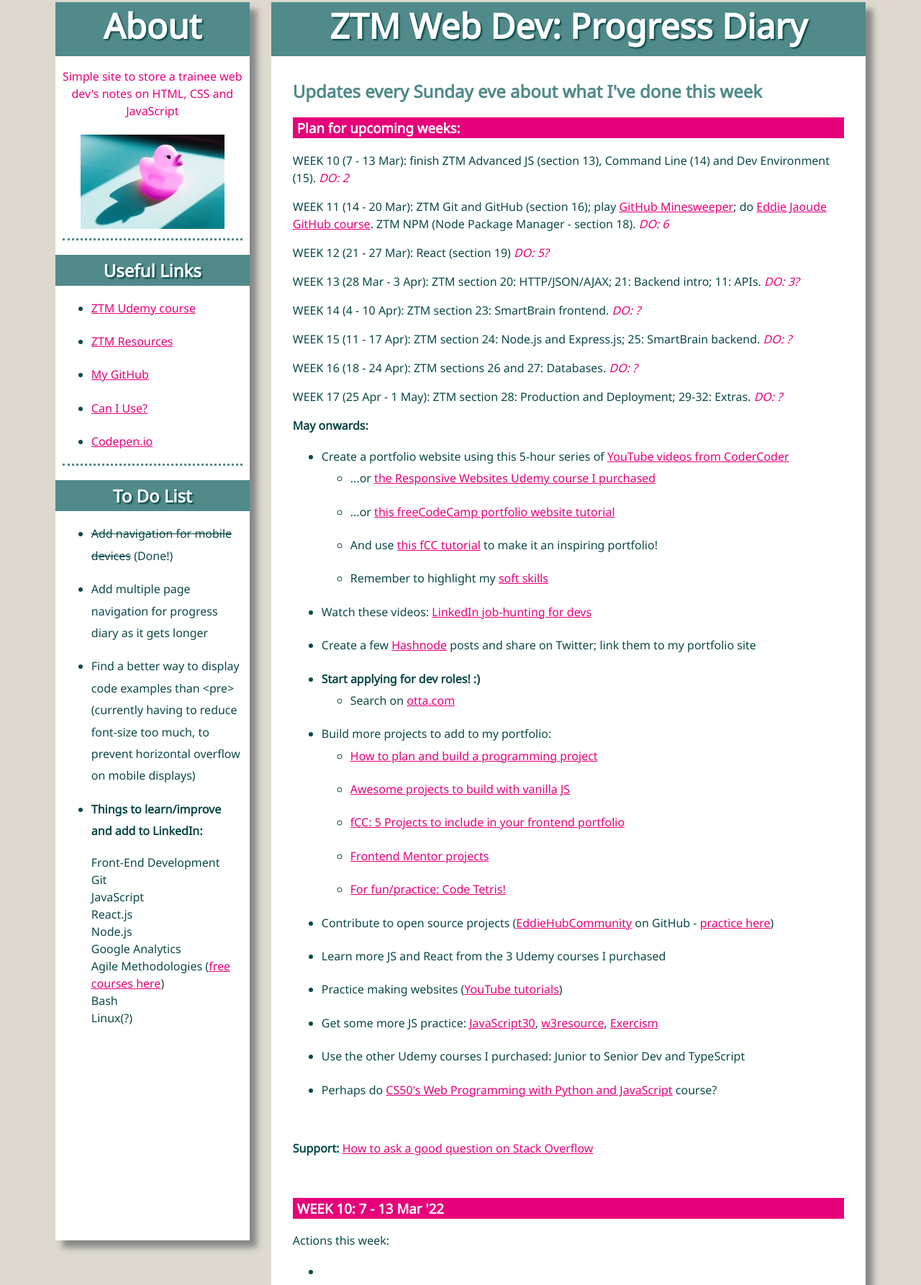
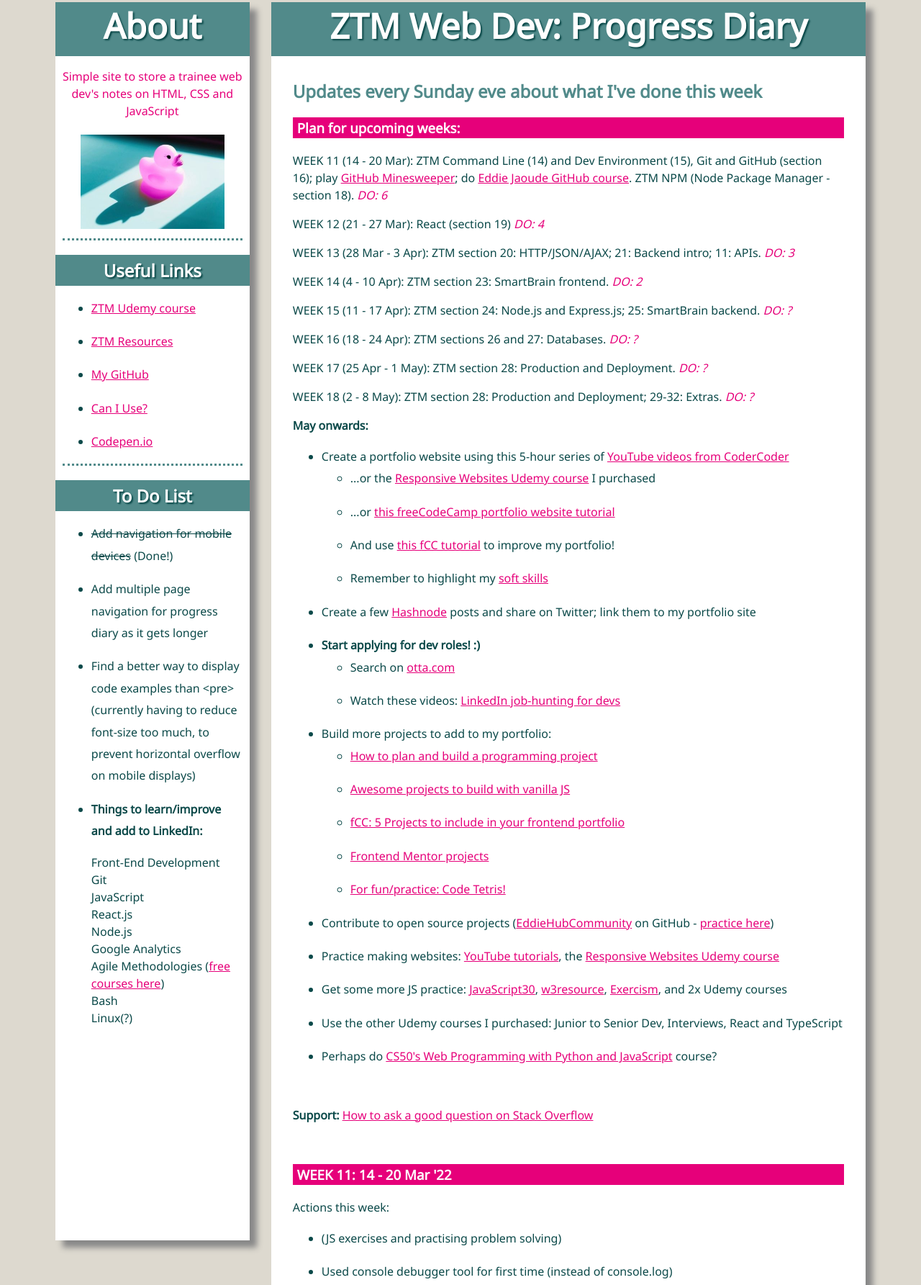
Before and after one commit to catehardy/coursenotes_site, a plain HTML site: page index.html in a window 1280 px wide. Shown: the part 77-1862 px from the top of the page at 72% size. Drawn offline with Linux system fonts and the light colour scheme.

Commit message:
Update journal and weekly planner

```diff
--- a/index.html
+++ b/index.html
@@ -71,28 +71,28 @@
 					<h2>Updates every Sunday eve about what I've done this week</h2>
 
 					<h3 class="pink-heading">Plan for upcoming weeks:</h3>
-					<p>WEEK 10 (7 - 13 Mar): finish ZTM Advanced JS (section 13), Command Line (14) and Dev Environment (15).<span class="days-off"> DO: 2</span></p>
-					<p>WEEK 11 (14 - 20 Mar): ZTM Git and GitHub (section 16); play <a href="https://profy.dev/project/github-minesweeper#start-project" target="_blank">GitHub Minesweeper</a>; do <a href="https://www.eddiejaoude.io/course-github-profile/index" target="_blank">Eddie Jaoude GitHub course</a>. ZTM NPM (Node Package Manager - section 18).<span class="days-off"> DO: 6</span></p>
-					<p>WEEK 12 (21 - 27 Mar): React (section 19)<span class="days-off"> DO: 5?</span></p>
-					<p>WEEK 13 (28 Mar - 3 Apr): ZTM section 20: HTTP/JSON/AJAX; 21: Backend intro; 11: APIs.<span class="days-off"> DO: 3?</span></p>
-					<p>WEEK 14 (4 - 10 Apr): ZTM section 23: SmartBrain frontend.<span class="days-off"> DO: ?</span></p>
+					<p>WEEK 11 (14 - 20 Mar): ZTM Command Line (14) and Dev Environment (15), Git and GitHub (section 16); play <a href="https://profy.dev/project/github-minesweeper#start-project" target="_blank">GitHub Minesweeper</a>; do <a href="https://www.eddiejaoude.io/course-github-profile/index" target="_blank">Eddie Jaoude GitHub course</a>. ZTM NPM (Node Package Manager - section 18).<span class="days-off"> DO: 6</span></p>
+					<p>WEEK 12 (21 - 27 Mar): React (section 19)<span class="days-off"> DO: 4</span></p>
+					<p>WEEK 13 (28 Mar - 3 Apr): ZTM section 20: HTTP/JSON/AJAX; 21: Backend intro; 11: APIs.<span class="days-off"> DO: 3</span></p>
+					<p>WEEK 14 (4 - 10 Apr): ZTM section 23: SmartBrain frontend.<span class="days-off"> DO: 2</span></p>
 					<p>WEEK 15 (11 - 17 Apr): ZTM section 24: Node.js and Express.js; 25: SmartBrain backend.<span class="days-off"> DO: ?</span></p>
 					<p>WEEK 16 (18 - 24 Apr): ZTM sections 26 and 27: Databases.<span class="days-off"> DO: ?</span></p>
-					<p>WEEK 17 (25 Apr - 1 May): ZTM section 28: Production and Deployment; 29-32: Extras.<span class="days-off"> DO: ?</span></p>
+					<p>WEEK 17 (25 Apr - 1 May): ZTM section 28: Production and Deployment.<span class="days-off"> DO: ?</span></p>
+					<p>WEEK 18 (2 - 8 May): ZTM section 28: Production and Deployment; 29-32: Extras.<span class="days-off"> DO: ?</span></p>
 					<p><strong>May onwards:</strong></p>
 					<ul><li>Create a portfolio website using this 5-hour series of <a href="https://www.youtube.com/playlist?list=PLUWqFDiirlsuYscECzks6zIZWr_Cfcx9k" target="_blank">YouTube videos from CoderCoder</a>
 						<ul>
-							<li>...or <a href="https://www.udemy.com/course/design-and-develop-a-killer-website-with-html5-and-css3/learn/lecture/27511920?start=0#overview" target="_blank">the Responsive Websites Udemy course I purchased</a></li>
+							<li>...or the <a href="https://www.udemy.com/course/design-and-develop-a-killer-website-with-html5-and-css3" target="_blank">Responsive Websites Udemy course</a> I purchased</li>
 							<li>...or <a href="https://www.freecodecamp.org/news/how-to-create-a-portfolio-website-using-html-css-javascript-and-bootstrap/" target="_blank">this freeCodeCamp portfolio website tutorial</a></li>
-							<li>And use <a href="https://www.freecodecamp.org/news/level-up-developer-portfolio/" target="_blank">this fCC tutorial</a> to make it an inspiring portfolio!</li>
+							<li>And use <a href="https://www.freecodecamp.org/news/level-up-developer-portfolio/" target="_blank">this fCC tutorial</a> to improve my portfolio!</li>
 							<li>Remember to highlight my <a href="https://zerotomastery.io/blog/soft-skills-for-developers/" target="_blank">soft skills</a></li>
 						</ul>
 					</li>
-					<li>Watch these videos: <a href="https://www.youtube.com/playlist?list=PL54X5yR8qizsMpvTCqUIEFMeEp-chvcxk" target="_blank">LinkedIn job-hunting for devs</a></li>
 					<li>Create a few <a href="https://hashnode.com/@Cate" target="_blank">Hashnode</a> posts and share on Twitter; link them to my portfolio site</li>
 					<li><strong>Start applying for dev roles! :)</strong>
 						<ul>
 							<li>Search on <a href="https://app.otta.com/" target="_blank">otta.com</a></li>
+							<li>Watch these videos: <a href="https://www.youtube.com/playlist?list=PL54X5yR8qizsMpvTCqUIEFMeEp-chvcxk" target="_blank">LinkedIn job-hunting for devs</a></li>
 						</ul>
 					</li>
 					<li>Build more projects to add to my portfolio:
@@ -105,10 +105,9 @@
 						</ul>
 					</li>
 					<li>Contribute to open source projects (<a href="https://github.com/EddieHubCommunity" target="_blank">EddieHubCommunity</a> on GitHub - <a href="https://github.com/EddieHubCommunity/hacktoberfest-practice" target="_blank">practice here</a>)</li>
-					<li>Learn more JS and React from the 3 Udemy courses I purchased</li>
-					<li>Practice making websites (<a href="https://www.youtube.com/playlist?list=PLMPdeA59PPg20SAl6MswoyW7ACP0mRXYe" target="_blank">YouTube tutorials</a>)</li>
-					<li>Get some more JS practice: <a href="https://javascript30.com/" target="_blank">JavaScript30</a>, <a href="https://www.w3resource.com/javascript-exercises/" target="_blank">w3resource</a>, <a href="https://exercism.org/tracks/javascript" target="_blank">Exercism</a></li>
-					<li>Use the other Udemy courses I purchased: Junior to Senior Dev and TypeScript</li>
+					<li>Practice making websites: <a href="https://www.youtube.com/playlist?list=PLMPdeA59PPg20SAl6MswoyW7ACP0mRXYe" target="_blank">YouTube tutorials</a>, the <a href="https://www.udemy.com/course/design-and-develop-a-killer-website-with-html5-and-css3" target="_blank">Responsive Websites Udemy course</a></li>
+					<li>Get some more JS practice: <a href="https://javascript30.com/" target="_blank">JavaScript30</a>, <a href="https://www.w3resource.com/javascript-exercises/" target="_blank">w3resource</a>, <a href="https://exercism.org/tracks/javascript" target="_blank">Exercism</a>, and 2x Udemy courses</li>
+					<li>Use the other Udemy courses I purchased: Junior to Senior Dev, Interviews, React and TypeScript</li>
 					<li>Perhaps do <a href="https://www.edx.org/course/cs50s-web-programming-with-python-and-javascript" target="_blank">CS50's Web Programming with Python and JavaScript</a> course?</li>
 					</ul>
 					<br>
@@ -150,18 +149,21 @@
 						<li></li>
 					</ul> -->
 
-					<!-- <h3 class="pink-heading">WEEK 11: 14 - 20 Mar '22</h3>
+					<h3 class="pink-heading">WEEK 11: 14 - 20 Mar '22</h3>
 					<p>Actions this week:</p>
 					<ul>
-						<li></li>
-						<li></li>
-					</ul> -->
+						<li>(JS exercises and practising problem solving)</li>
+						<li>Used console debugger tool for first time (instead of console.log)</li>
+						<li>Answered someone's JS question on Discord (first time answering a coding question for someone!)</li>
+						<li>Learned more about NaN and isNaN()</li>
+					</ul>
+					<p>About halfway through this course, now! Really excited to be moving on to building a project in the next few weeks!</p>
 
 					<h3 class="pink-heading">WEEK 10: 7 - 13 Mar '22</h3>
 					<p>Actions this week:</p>
 					<ul>
-						<li></li>
-						<li></li>
+						<li>Finished Advanced JavaScript section, except for the 3 bonus problems at the end. (Will do them next week!)</li>
+						<li>Signed up to <a href="https://app.otta.com/" target="_blank">otta.com</a> for job-hunting later</li>
 					</ul>
 
 					<h3 class="pink-heading">WEEK 9: 28 Feb - 6 Mar '22</h3>
@@ -234,7 +236,7 @@
 						<li>Learned a bit about Scrum, Kanban and agile development methods.</li>
 						<li>Created new <a href="https://twitter.com/CoderCate" target="_blank">Twitter</a> and <a href="https://medium.com/@catehardy" target="_blank">Medium.com</a> accounts for chatting about coding and web development, networking and learning.</li>
 						<li>Added a sidebar to this site (using CSS grid) and removed the top-navigation (will add something for mobile devices soon)</li>
-						<li>Completed ZTM sections 9 and 10 - CSS Grid and CSS Layout; Career of a Developer. The CSS Grid and Layout section was trickier than I expected, once I got to the exercise where we were asked to create a webpage layout (lesson 97). I found a working solution for the header, cover and footer but gave up on figuring out the portfolio grid and went to the solution video in the end, as I was just getting lost in googling things and getting frustrated. I was happy to see that I'd got some things right, but I feel that I need to study the correct structure and go from there. I'd gotten in a mess by turning the whole page into a grid and then trying to create another grid inside it, not realising that in this case only the portfolio section needed to be a grid. I also wasn't sure if I should be using flexbox for that section and spent hours fiddling about trying to do that at first.</li>
+						<li>Completed ZTM sections 9 and 10 - CSS Grid and CSS Layout; Career of a Developer. The CSS Grid and Layout section was trickier than I expected, once I got to the exercise where we were asked to create a webpage layout (lesson 97). Will go back and spend some more time learning Flexbox and Grid later!</li>
 					</ul>
 
 					<h3 class="pink-heading">WEEK 2: 10 - 16 Jan '22</h3>
@@ -257,7 +259,7 @@
 							</ul>
 						</li>
 					</ul>
-					<p>Have invented new low-tech method of fixing problems with code or tools: lie down on floor in starfish position and stare angrily at ceiling until brain stops spinning. Something useful tends to pop up once I give my brain the chance to file things properly. I'm calling it starfish defragging, in style of rubber duck debugging.</p>
+					<p>Have invented new low-tech method of fixing problems with code or tools: lie down on floor in starfish position and stare into space until brain stops spinning. Something useful tends to pop up once I give my brain the chance to file things properly. I'm calling it starfish defragging, in style of rubber duck debugging.</p>
 
 					<h3 class="pink-heading">WEEK 1: 30 Dec 21 - 09 Jan '22</h3>
 					<p>This first entry is actually a week-and-a-half, due to starting over the New Year holiday.<br><br>So far I've:</p>
```
